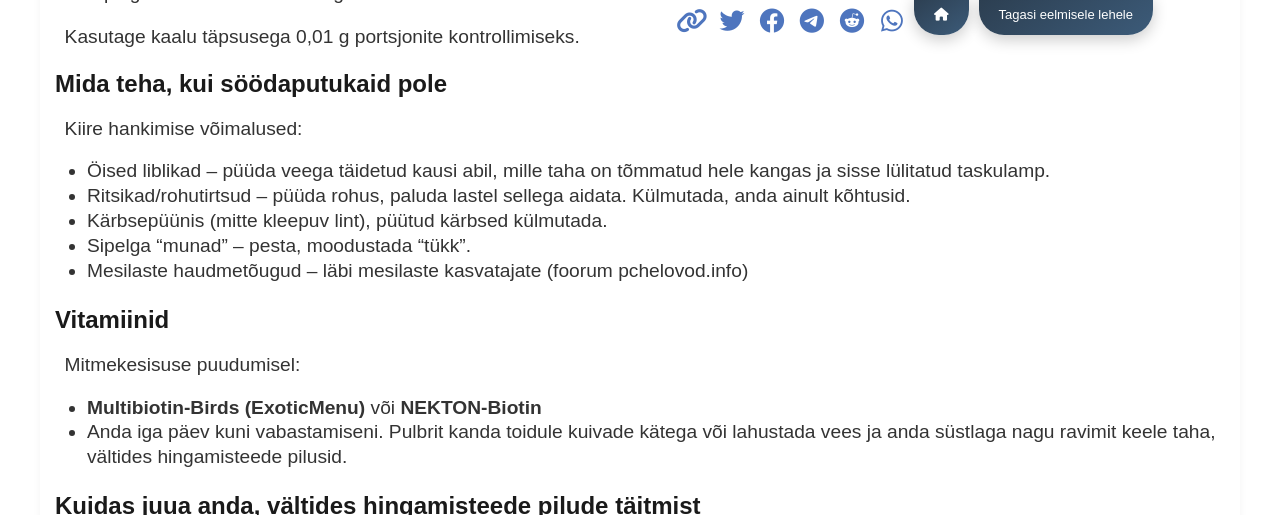
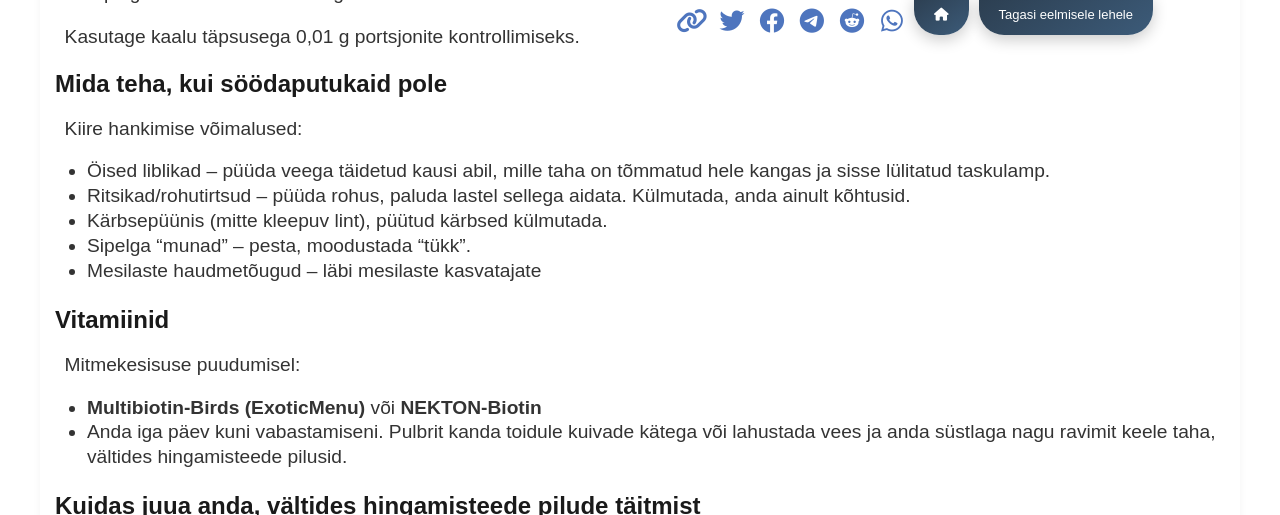
Before and after one commit to loodus-wiki/apus-apus, a Jekyll site: the page built from docs/est/feeding-swift.md, in a window 1280 px wide and 900 px high, scrolled down 3005 px, cut to the strip 0-515 px from the top of the window. Built offline with Jekyll 4.4.1, drawn with Linux system fonts in a browser that asks for light colours.

Commit message:
minus pchelovod.info

```diff
--- a/docs/est/feeding-swift.md
+++ b/docs/est/feeding-swift.md
@@ -150,7 +150,7 @@ Kiire hankimise võimalused:
 - Ritsikad/rohutirtsud – püüda rohus, paluda lastel sellega aidata. Külmutada, anda ainult kõhtusid.
 - Kärbsepüünis (mitte kleepuv lint), püütud kärbsed külmutada.
 - Sipelga "munad" – pesta, moodustada “tükk”.
-- Mesilaste haudmetõugud – läbi mesilaste kasvatajate (foorum pchelovod.info)
+- Mesilaste haudmetõugud – läbi mesilaste kasvatajate
 
 ## Vitamiinid
 
```
